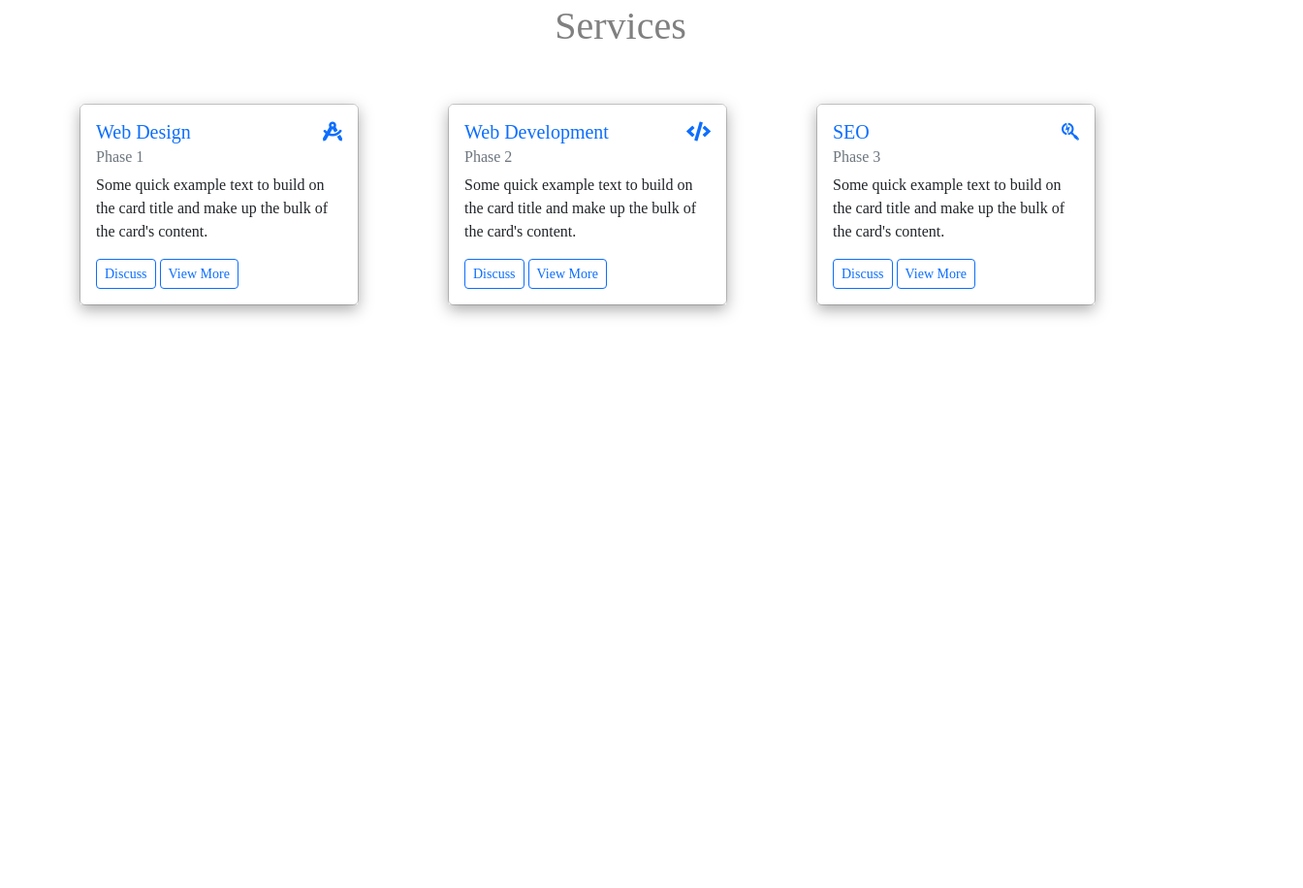
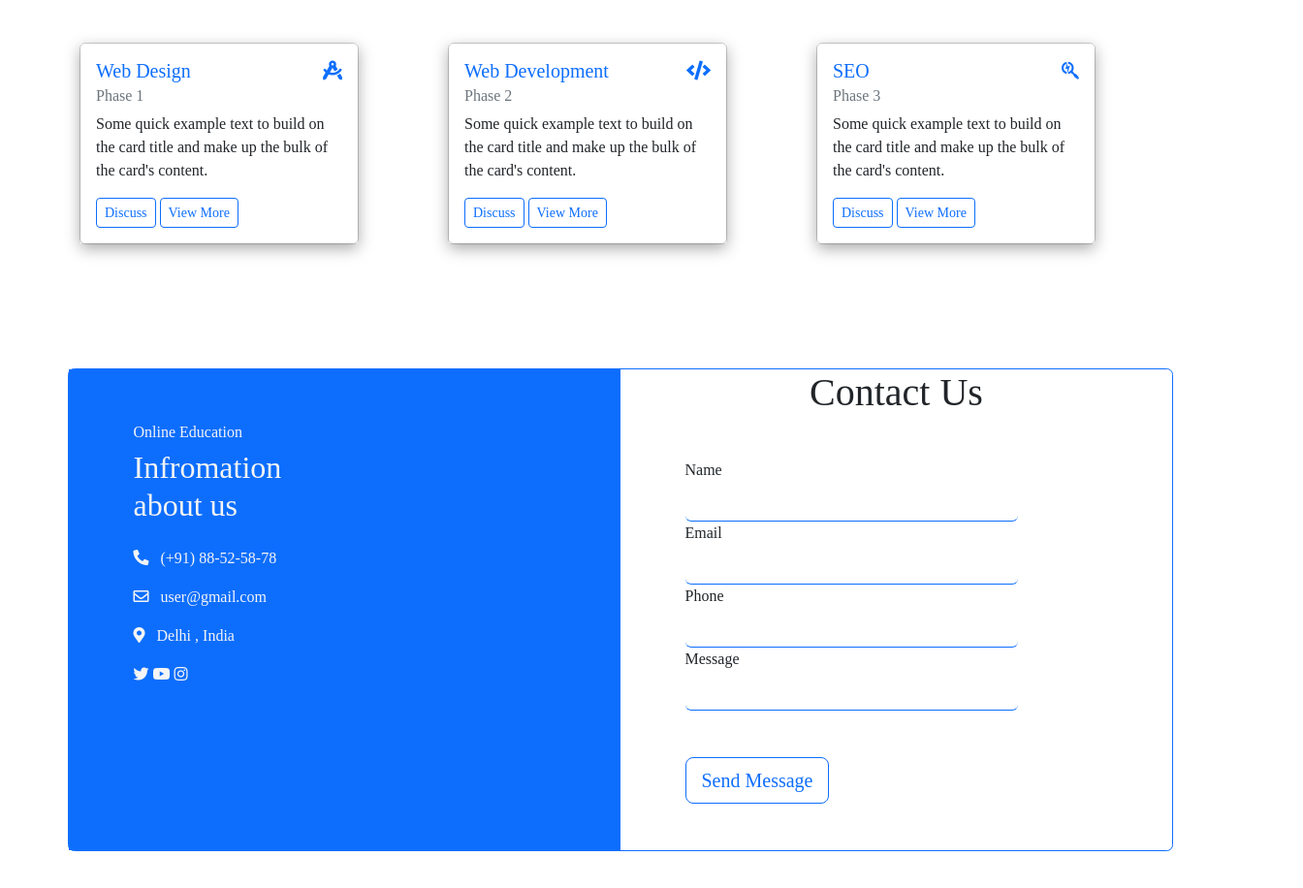
Before and after one commit to jogindrakumar/online-education, a plain HTML site: page index.html in a window 1280 px wide. Shown: the part 1256-2172 px from the top of the page at 97% size, 1344 px wide, since content can reach past the window. Before the commit the page ends 1619 px from the top, so only its background shows below. Drawn offline with nearby package versions, Linux system fonts and the light colour scheme; a web font is replaced by a local one.

Commit message:
contact-section

```diff
--- a/css/style.css
+++ b/css/style.css
@@ -65,6 +65,10 @@
     background-color: white;
 }
 
+.hero-section-img img {
+    width: 100%;
+}
+
 .courses:hover {
     box-shadow: #0d6efd 1.95px 1.95px 2.6px;
 }
@@ -86,3 +90,32 @@
     border-bottom: .2rem solid #0d6efd;
     border-radius: .2rem;
 }
+
+.contact-section {
+    border: 1px solid #0d6efd;
+    border-radius: .4rem;
+    margin-top: 10%;
+}
+
+.contact-details {
+    background-color: #0d6efd;
+    color: whitesmoke;
+}
+
+.contact-details div {
+    margin: 10%;
+}
+
+.contact-form form {
+    margin-left: 10%;
+    margin-top: 8%;
+}
+
+.contact-form form input[type="text"],
+.contact-form form input[type="email"],
+.contact-form form input[type="number"] {
+    border: none;
+    border-bottom: 1px solid #0d6efd;
+    padding: 8px;
+    width: 70%;
+}
--- a/index.html
+++ b/index.html
@@ -41,7 +41,7 @@
                                     <a class="nav-link" href="#services">Services</a>
                                 </li>
                                 <li class="nav-item mb-2 me-2">
-                                    <a class="nav-link" href="#">Contact</a>
+                                    <a class="nav-link" href="#contact">Contact</a>
                                 </li>
 
                                 <li class="nav-item ml-2">
@@ -196,6 +196,39 @@
         </div>
     </div>
 
+    <div class="container contact-section mb-5">
+        <div class="row">
+            <div class="col-sm-6 contact-details">
+                <div>
+                    <h6>Online Education</h6>
+                    <h2 class="mb-4">Infromation <br> about us</h2>
+                    <p><i class="fas fa-phone-alt me-2"></i> (+91) 88-52-58-78</p>
+                    <p><i class="far fa-envelope me-2"></i> user@gmail.com</p>
+                    <p><i class="fas fa-map-marker-alt me-2"></i> Delhi , India</p>
+                    <i class="fab fa-twitter"></i>
+                    <i class="fab fa-youtube"></i>
+                    <i class="fab fa-instagram"></i>
+                </div>
+            </div>
+
+
+            <div class="col-sm-6 contact-form" id="contact">
+                <h1 class="text-center">Contact Us</h1>
+                <form action="" class="justify-content-center">
+                    <label for="name">Name</label>
+                    <input type="text" class="form-control">
+                    <label for="name">Email</label>
+                    <input type="email" class="form-control">
+                    <label for="phone">Phone</label>
+                    <input type="number" class="form-control">
+                    <label for="msg">Message</label>
+                    <input type="text" class="form-control">
+                    <button class="btn btn-outline-primary btn-lg float-center mt-5 mb-5">Send Message</button>
+                </form>
+            </div>
+        </div>
+    </div>
+
     <script src="js/jquery.min.js"></script>
     <script src="https://cdn.jsdelivr.net/npm/bootstrap@5.2.0-beta1/dist/js/bootstrap.bundle.min.js"></script>
 
```
